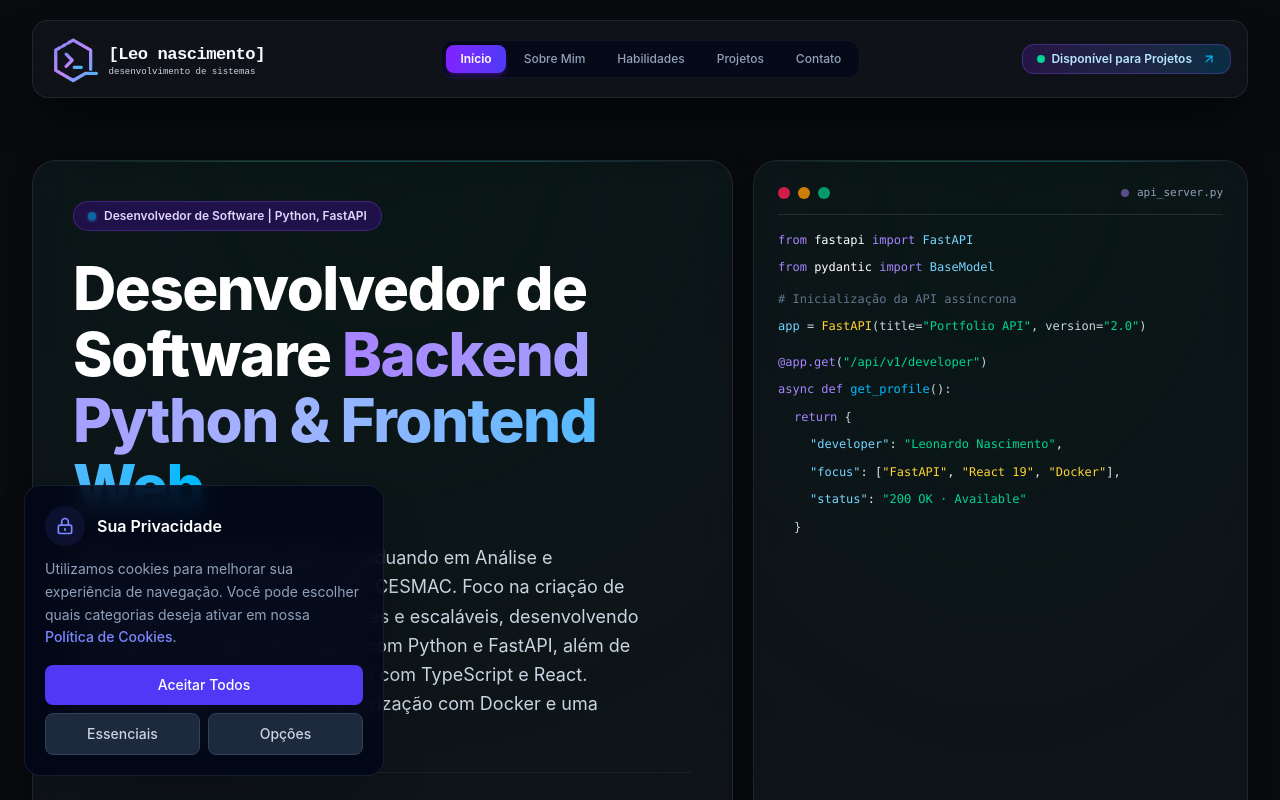
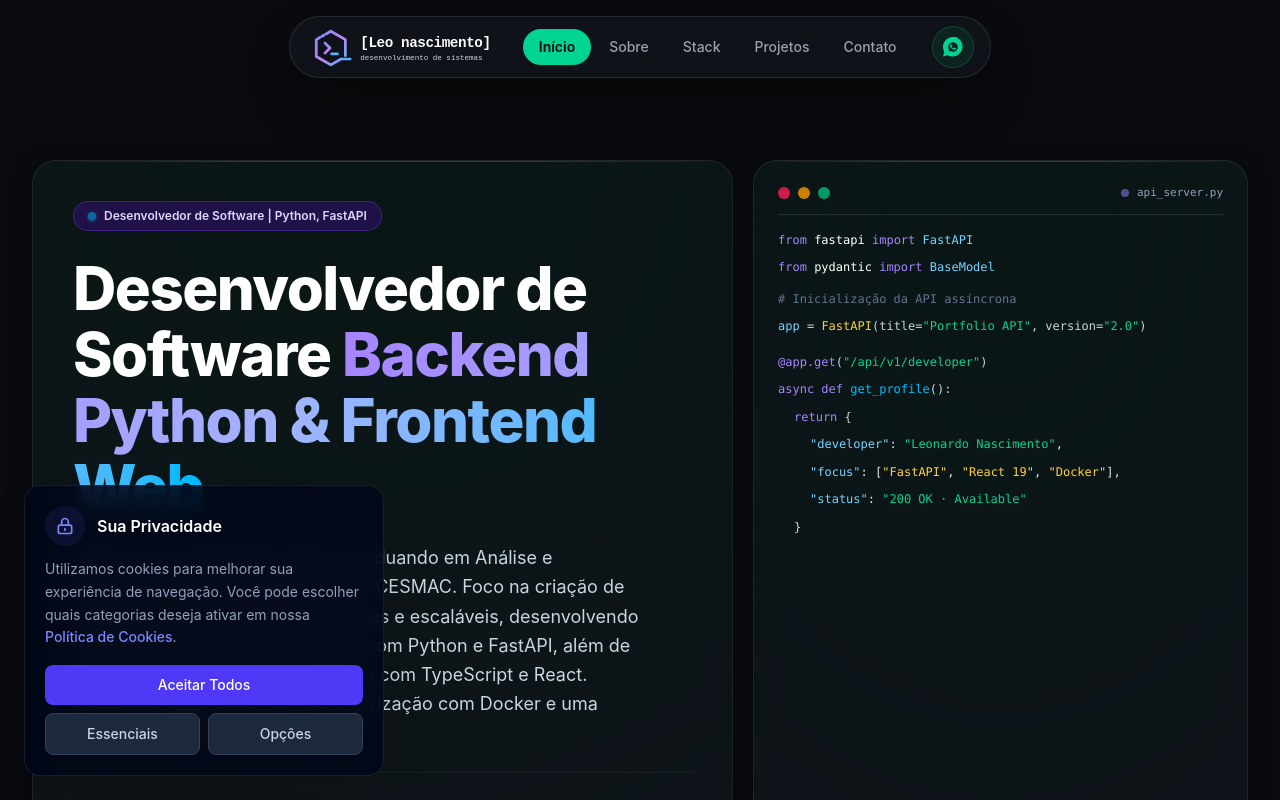
Before and after one commit to leonardonasls-stack/projeto-integrador-iv-a, a React (Vite) app: page / in a window 1280 px wide. Shown: the top 800 px of the page. Built offline with nearby package versions, Linux system fonts and the light colour scheme.

Commit message:
refactor(navbar): redesign floating pill dock and add WhatsApp link

```diff
--- a/src/components/layout/Navbar.tsx
+++ b/src/components/layout/Navbar.tsx
@@ -1,17 +1,16 @@
 import React, { useState, useEffect } from 'react';
-import { Menu, X, ArrowUpRight } from 'lucide-react';
+import { Menu, X } from 'lucide-react';
+import { motion } from 'framer-motion';
+import { WhatsappIcon } from '../ui/SocialIcons';
 
 export const Navbar: React.FC = () => {
-  const [scrolled, setScrolled] = useState(false);
   const [mobileMenuOpen, setMobileMenuOpen] = useState(false);
   const [activeSection, setActiveSection] = useState('inicio');
 
   useEffect(() => {
     const handleScroll = () => {
-      setScrolled(window.scrollY > 20);
-
       const sections = ['inicio', 'sobre', 'habilidades', 'projetos', 'contato'];
-      const scrollPosition = window.scrollY + 120;
+      const scrollPosition = window.scrollY + 140;
 
       for (const sectionId of sections) {
         const el = document.getElementById(sectionId);
@@ -26,14 +25,14 @@ export const Navbar: React.FC = () => {
       }
     };
 
-    window.addEventListener('scroll', handleScroll);
+    window.addEventListener('scroll', handleScroll, { passive: true });
     return () => window.removeEventListener('scroll', handleScroll);
   }, []);
 
   const navLinks = [
     { id: 'inicio', label: 'Início' },
-    { id: 'sobre', label: 'Sobre Mim' },
-    { id: 'habilidades', label: 'Habilidades' },
+    { id: 'sobre', label: 'Sobre' },
+    { id: 'habilidades', label: 'Stack' },
     { id: 'projetos', label: 'Projetos' },
     { id: 'contato', label: 'Contato' },
   ];
@@ -47,13 +46,9 @@ export const Navbar: React.FC = () => {
   };
 
   return (
-    <header
-      className={`fixed top-0 left-0 right-0 z-40 transition-all duration-300 ${
-        scrolled ? 'py-3' : 'py-5'
-      }`}
-    >
-      <div className="max-w-7xl mx-auto px-4 sm:px-6 lg:px-8">
-        <div className="glass-panel px-4 py-2.5 rounded-2xl border border-white/10 shadow-2xl shadow-black/80 flex items-center justify-between backdrop-blur-xl">
+    <header className="fixed top-4 left-0 right-0 z-40 px-4 pointer-events-none">
+      <div className="max-w-fit mx-auto pointer-events-auto">
+        <div className="bg-surface/85 backdrop-blur-xl border border-white/10 rounded-full px-4 py-2 shadow-2xl shadow-black/60 flex items-center gap-3 sm:gap-5">
           {/* Brand Logo */}
           <a
             href="#inicio"
@@ -61,86 +56,83 @@ export const Navbar: React.FC = () => {
               e.preventDefault();
               scrollTo('inicio');
             }}
-            className="flex items-center group focus:outline-none focus:ring-2 focus:ring-violet-400 rounded-xl p-1 transition-transform hover:opacity-95"
+            className="pl-2 pr-1 py-0.5 rounded-full hover:opacity-90 transition-opacity focus:outline-none focus-visible:ring-2 focus-visible:ring-emerald-400 flex items-center"
             aria-label="Ir para o início do portfólio"
           >
-            <img src="/icons.svg" alt="Leonardo Nascimento" className="h-11 sm:h-12 w-auto" />
+            <img src="/icons.svg" alt="Leonardo Nascimento" className="h-9 sm:h-10 w-auto" />
           </a>
 
-          {/* Desktop Navigation Links */}
-          <nav className="hidden md:flex items-center gap-1 bg-slate-950/60 p-1 rounded-xl border border-white/5">
+          {/* Desktop Floating Pill Navigation */}
+          <nav className="hidden md:flex items-center gap-0.5" aria-label="Navegação principal">
             {navLinks.map((link) => {
               const isActive = activeSection === link.id;
               return (
                 <button
                   key={link.id}
                   onClick={() => scrollTo(link.id)}
-                  className={`px-3.5 py-1.5 text-xs font-medium rounded-lg transition-all duration-200 focus:outline-none focus:ring-2 focus:ring-violet-400 ${
-                    isActive
-                      ? 'bg-linear-to-r from-violet-600 to-indigo-600 text-white shadow-md shadow-violet-600/30 font-semibold'
-                      : 'text-slate-400 hover:text-white hover:bg-white/5'
+                  className={`relative px-4 py-2 text-sm font-medium rounded-full transition-colors focus:outline-none focus-visible:ring-2 focus-visible:ring-emerald-400 ${
+                    isActive ? 'text-canvas font-semibold' : 'text-gray-400 hover:text-white'
                   }`}
                   aria-current={isActive ? 'page' : undefined}
+                >
+                  {isActive && (
+                    <motion.span
+                      layoutId="nav-pill"
+                      transition={{ type: 'spring', stiffness: 380, damping: 30 }}
+                      className="absolute inset-0 bg-emerald-400 rounded-full z-0"
+                    />
+                  )}
+                  <span className="relative z-10">{link.label}</span>
+                </button>
+              );
+            })}
+          </nav>
+
+          {/* WhatsApp CTA */}
+          <a
+            href={`https://wa.me/5582999974649?text=${encodeURIComponent('Olá Leonardo! Vim através do seu portfólio e gostaria de conversar.')}`}
+            target="_blank"
+            rel="noopener noreferrer"
+            className="hidden sm:inline-flex items-center justify-center p-2.5 rounded-full bg-emerald-500/10 text-emerald-300 border border-emerald-500/25 hover:bg-emerald-500/20 hover:border-emerald-400/50 transition-all focus:outline-none focus-visible:ring-2 focus-visible:ring-emerald-400"
+            aria-label="Conversar no WhatsApp"
+            title="WhatsApp"
+          >
+            <WhatsappIcon className="w-5 h-5 text-emerald-400" />
+          </a>
+
+          {/* Mobile Menu Toggle */}
+          <button
+            onClick={() => setMobileMenuOpen(!mobileMenuOpen)}
+            className="md:hidden p-1.5 text-gray-300 hover:text-white rounded-full hover:bg-white/5 focus:outline-none focus-visible:ring-2 focus-visible:ring-emerald-400"
+            aria-label={mobileMenuOpen ? 'Fechar menu' : 'Abrir menu'}
+            aria-expanded={mobileMenuOpen}
+          >
+            {mobileMenuOpen ? <X className="w-4 h-4" /> : <Menu className="w-4 h-4" />}
+          </button>
+        </div>
+
+        {/* Mobile Dropdown */}
+        {mobileMenuOpen && (
+          <div className="mt-2 md:hidden bg-surface/95 backdrop-blur-xl border border-white/10 rounded-2xl p-2 shadow-2xl flex flex-col gap-1">
+            {navLinks.map((link) => {
+              const isActive = activeSection === link.id;
+              return (
+                <button
+                  key={link.id}
+                  onClick={() => scrollTo(link.id)}
+                  className={`w-full text-left px-4 py-2 text-xs font-medium rounded-xl transition-colors ${
+                    isActive
+                      ? 'bg-emerald-500/15 text-emerald-300 font-semibold'
+                      : 'text-gray-300 hover:text-white hover:bg-white/5'
+                  }`}
                 >
                   {link.label}
                 </button>
               );
             })}
-          </nav>
-
-          {/* Right Action Button */}
-          <div className="hidden lg:flex items-center gap-3">
-            <button
-              onClick={() => scrollTo('contato')}
-              className="flex items-center gap-1.5 px-3.5 py-1.5 text-xs font-semibold rounded-xl bg-linear-to-r from-violet-600/20 to-sky-500/20 text-sky-200 border border-violet-500/30 hover:border-violet-400 hover:text-white transition-all focus:outline-none focus:ring-2 focus:ring-violet-400"
-            >
-              <span className="w-2 h-2 rounded-full bg-emerald-400 animate-pulse" />
-              <span>Disponível para Projetos</span>
-              <ArrowUpRight className="w-3.5 h-3.5 ml-1 text-sky-400" />
-            </button>
           </div>
-
-          {/* Mobile Menu Toggle Button */}
-          <div className="flex md:hidden items-center gap-2">
-            <button
-              onClick={() => setMobileMenuOpen(!mobileMenuOpen)}
-              className="p-2 text-slate-300 hover:text-white rounded-lg bg-slate-900 border border-slate-800 focus:outline-none focus:ring-2 focus:ring-violet-400"
-              aria-label={mobileMenuOpen ? 'Fechar menu de navegação' : 'Abrir menu de navegação'}
-              aria-expanded={mobileMenuOpen}
-            >
-              {mobileMenuOpen ? <X className="w-5 h-5" /> : <Menu className="w-5 h-5" />}
-            </button>
-          </div>
-        </div>
+        )}
       </div>
-
-      {/* Mobile Menu Dropdown */}
-      {mobileMenuOpen && (
-        <div className="max-w-7xl mx-auto px-4 mt-2 md:hidden">
-          <div className="glass-panel border border-white/10 rounded-2xl p-3 space-y-1.5 shadow-2xl">
-            {navLinks.map((link) => (
-              <button
-                key={link.id}
-                onClick={() => scrollTo(link.id)}
-                className={`w-full text-left px-3.5 py-2 rounded-xl text-xs font-medium transition-colors ${
-                  activeSection === link.id
-                    ? 'bg-linear-to-r from-violet-600 to-indigo-600 text-white font-semibold'
-                    : 'text-slate-300 hover:bg-white/5 hover:text-white'
-                }`}
-              >
-                {link.label}
-              </button>
-            ))}
-            <button
-              onClick={() => scrollTo('contato')}
-              className="w-full text-left px-3.5 py-2 rounded-xl text-xs font-semibold bg-violet-600/20 text-violet-200 border border-violet-500/30 flex items-center justify-between"
-            >
-              <span>Falar Comigo</span>
-              <ArrowUpRight className="w-4 h-4" />
-            </button>
-          </div>
-        </div>
-      )}
     </header>
   );
 };
--- a/src/components/ui/SocialIcons.tsx
+++ b/src/components/ui/SocialIcons.tsx
@@ -13,7 +13,7 @@ export const LinkedinIcon: React.FC<{ className?: string }> = ({ className = 'w-
 );
 
 export const WhatsappIcon: React.FC<{ className?: string }> = ({ className = 'w-4 h-4' }) => (
-  <svg className={className} fill="currentColor" viewBox="0 0 24 24" aria-hidden="true">
+  <svg className={className} fill="currentColor" fillRule="evenodd" clipRule="evenodd" viewBox="0 0 24 24" aria-hidden="true">
     <path d="M12.031 6.172c-3.181 0-5.767 2.586-5.768 5.766-.001 1.298.38 2.27 1.019 3.287l-.582 2.128 2.182-.573c.978.58 1.911.928 3.145.929 3.178 0 5.767-2.587 5.768-5.766.001-3.187-2.575-5.77-5.764-5.771zm3.392 8.244c-.144.405-.837.774-1.17.824-.299.045-.677.063-1.092-.069-.252-.08-.575-.187-.988-.365-1.739-.751-2.874-2.502-2.961-2.617-.087-.116-.708-.94-.708-1.793s.448-1.273.607-1.446c.159-.173.346-.217.462-.217l.332.006c.106.005.249-.04.39.298.144.347.491 1.2.534 1.287.043.087.072.188.014.304-.058.116-.087.188-.173.289l-.26.304c-.087.086-.177.18-.076.354.101.174.449.741.964 1.201.662.591 1.221.774 1.394.86s.274.072.376-.043c.101-.116.433-.506.549-.68.116-.173.231-.145.39-.087s1.011.477 1.184.564.289.13.332.202c.045.072.045.419-.1.824zm-3.423-14.416c-6.627 0-12 5.373-12 12 0 2.126.557 4.122 1.533 5.854l-1.533 5.6 5.752-1.509c1.693.923 3.633 1.455 5.698 1.455 6.627 0 12-5.373 12-12s-5.373-12-12-12z" />
   </svg>
 );
```
